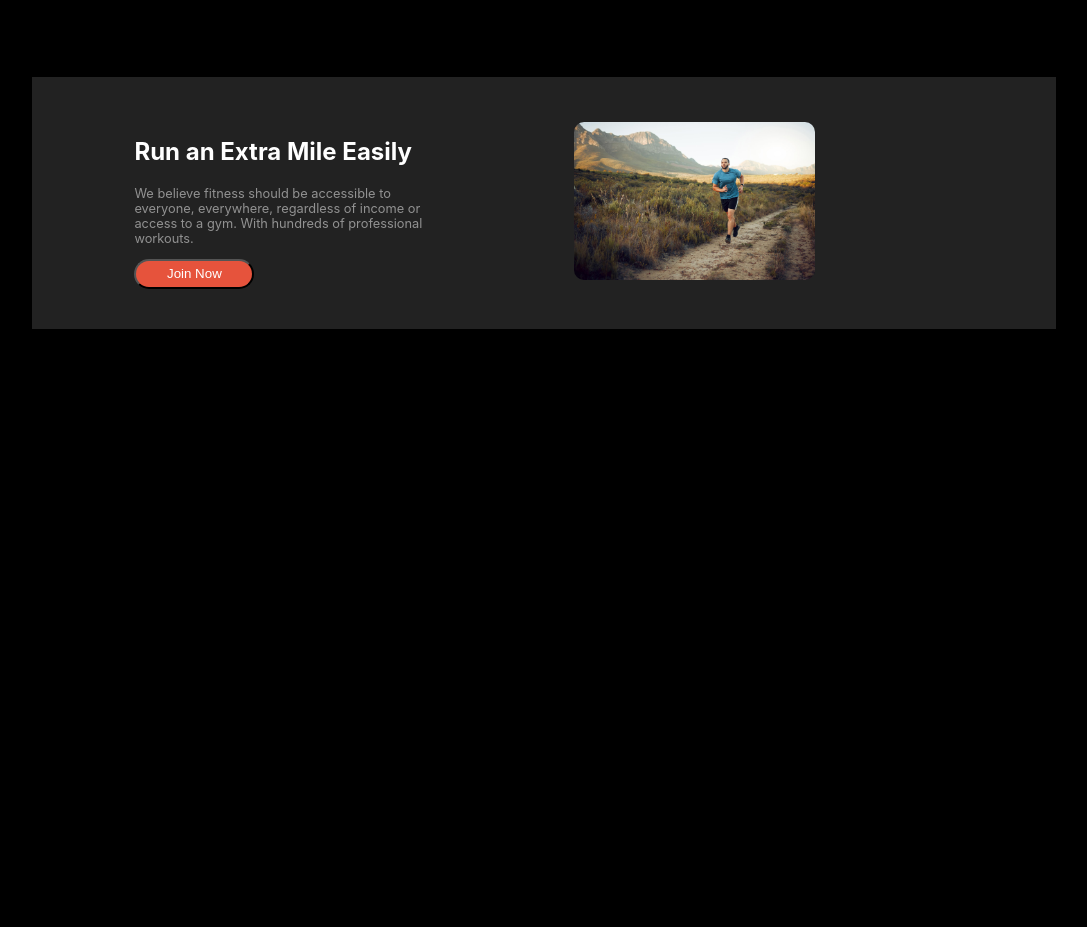
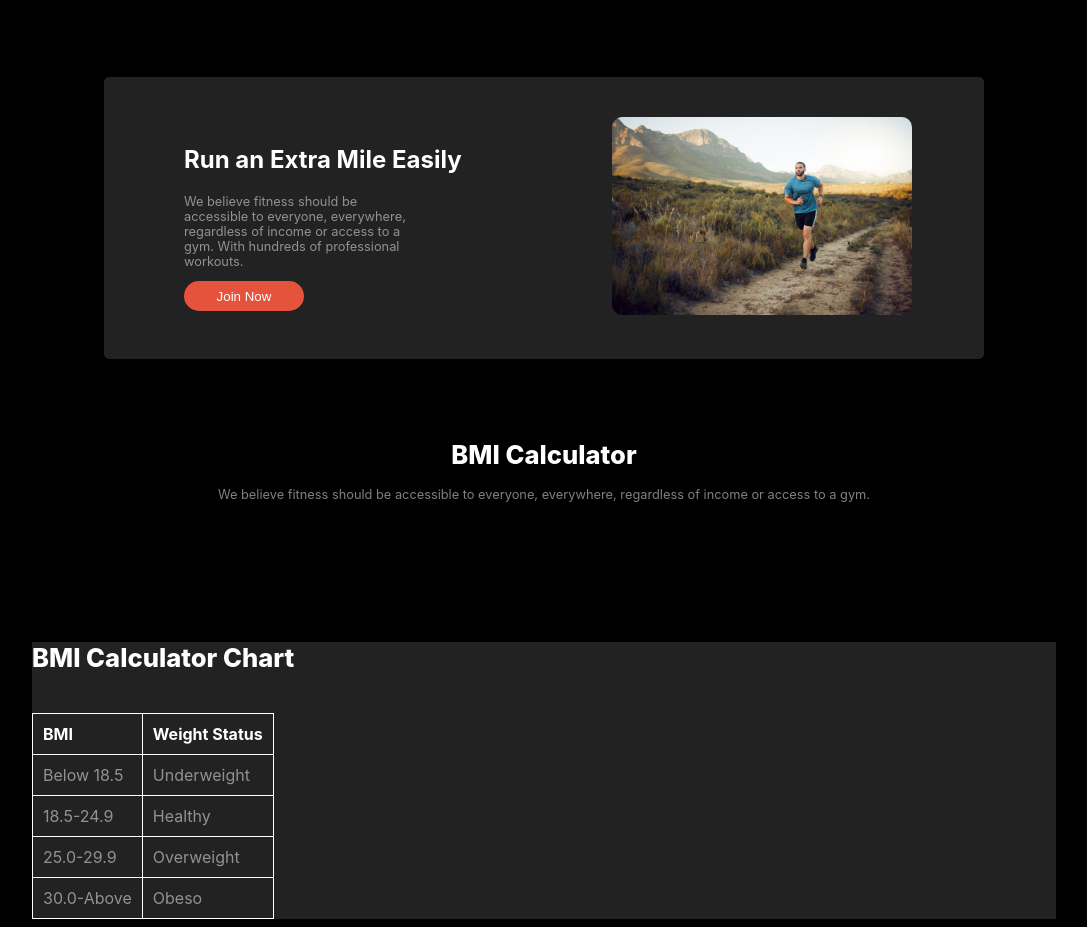
Before and after one commit to RuponGomeZ/Assignment-02, a plain HTML site: page index.html in a window 1280 px wide. Shown: the part 1378-2305 px from the top of the page, without its empty margins (96-1183 px from the left). Before the commit the page ends 1715 px from the top, so only its background shows below. Drawn offline with Linux system fonts and the light colour scheme; a web font is replaced by a local one.

Commit message:
new section added

```diff
--- a/index.html
+++ b/index.html
@@ -102,9 +102,10 @@
     </main>
 
     <div class="flex run-extra-section">
-        <div>
+        <div class="run-extra-texts">
             <h2>Run an Extra Mile Easily</h2>
-            <p class="description">We believe fitness should be accessible to everyone, everywhere, regardless of income
+            <p class="description p-width">We believe fitness should be accessible to everyone, everywhere, regardless
+                of income
                 or access to a gym. With hundreds of professional workouts.</p>
             <button class="btn-join-now">Join Now</button>
         </div>
@@ -113,6 +114,41 @@
         </div>
     </div>
 
+    <!-- BMI Calculator -->
+    <div class="bmi-calculator-section">
+        <h1 class="title">BMI Calculator</h1>
+        <p class="description">We believe fitness should be accessible to everyone, everywhere, regardless of income or
+            access to a gym.</p>
+    </div>
+    <div class="caclulator-container">
+        <div class="calculator-chart-title">
+            <h1 class="title">BMI Calculator Chart</h1>
+            <div class="table">
+                <table>
+                    <tr>
+                        <th>BMI</th>
+                        <th>Weight Status</th>
+                    </tr>
+                    <tr>
+                        <td>Below 18.5</td>
+                        <td>Underweight</td>
+                    </tr>
+                    <tr>
+                        <td>18.5-24.9</td>
+                        <td>Healthy</td>
+                    </tr>
+                    <tr>
+                        <td>25.0-29.9</td>
+                        <td>Overweight</td>
+                    </tr>
+                    <tr>
+                        <td>30.0-Above</td>
+                        <td>Obeso</td>
+                    </tr>
+                </table>
+            </div>
+        </div>
+    </div>
 </body>
 
 </html>
--- a/styles/styles.css
+++ b/styles/styles.css
@@ -167,8 +167,12 @@ body {
     gap: 50px;
 }
 
+.p-width {
+    width: 240px;
+}
+
 .img-resize {
-    width: 50%;
+    width: 300px;
     border-radius: 10px;
 }
 
@@ -178,6 +182,7 @@ body {
     border-radius: 50px;
     width: 120px;
     height: 30px;
+    border: none;
     /* align-items: center; */
     /* justify-content: center;
     text-align: center;
@@ -185,16 +190,50 @@ body {
 }
 
 .run-extra-section {
-    margin-top: 80px;
-    padding-left: 10%;
+    margin: 80px auto 80px auto;
+    padding-left: 80px;
     padding-top: 40px;
     padding-bottom: 40px;
     gap: 150px;
 
-    /* justify-content: flex-end; */
     align-items: center;
     background-color: #222222;
-    /* width: 900px; */
+    width: 800px;
+    border-radius: 5px;
+}
+
+.run-extra-texts {
+    margin-left: 0;
+}
+
+.bmi-calculator-section {
+    text-align: center;
+}
+
+/* bmi calculator chart */
+
+.caclulator-container {
+    margin-top: 140px;
+    background-color: #222222;
+
+}
+
+table {
+    border-collapse: collapse;
+    margin-top: 40px;
+}
+
+td,
+th {
+    border: 1px solid white;
+    text-align: left;
+    padding: 10px;
+    /* gap: 60px; */
+    opacity: 50%;
+}
+
+th {
+    opacity: 100%;
 }
 
 @media screen and (max-width:576px) {
@@ -243,4 +282,12 @@ body {
     .img-with-dumble {
         padding-left: 10%;
     }
+
+    .run-extra-section {
+        flex-direction: column;
+        gap: 60px;
+        padding: 0 0 25px 0;
+        width: 100%;
+    }
+
 }
```
